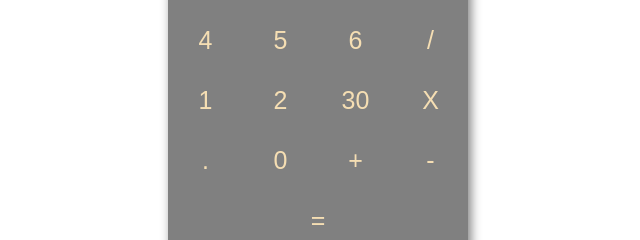
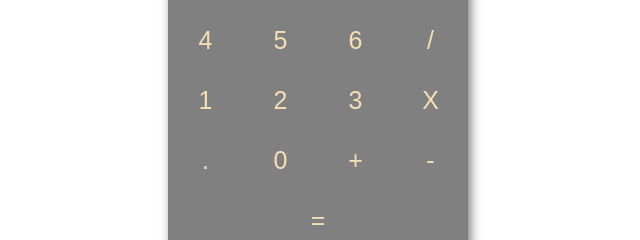
Before and after one commit to bestman-dapo/My-Calculator, a plain HTML site: page index.html in a window 1280 px wide. Shown: the part 242-482 px from the top of the page, 322-962 px from the left. Drawn offline with Linux system fonts and the light colour scheme.

Commit message:
Update index.html

```diff
--- a/index.html
+++ b/index.html
@@ -22,7 +22,7 @@
                 <button class="operation" value="div">/</button>
                 <button class="number button" value="1">1</button>
                 <button class="number button" value="2">2</button>
-                <button class="number button" value="3">30</button>
+                <button class="number button" value="3">3</button>
                 <button class="operation" value="mul">X</button>
                 <button class="number button dot" value="dot">.</button>
                 <button class="number button zero" value="0">0</button>
```
